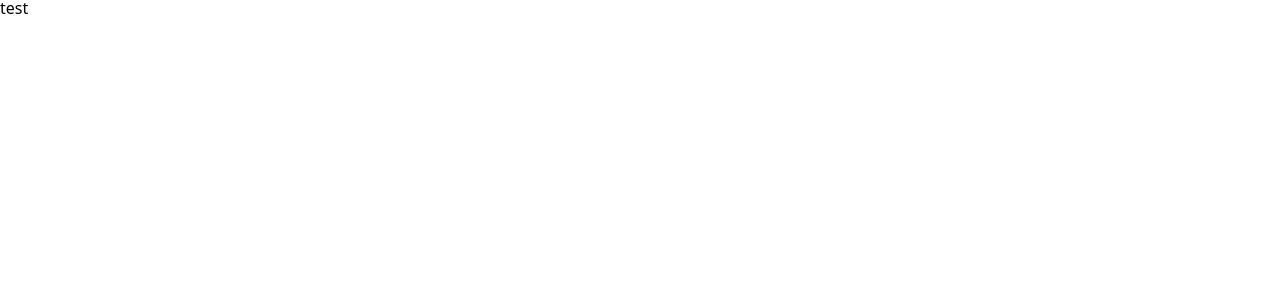
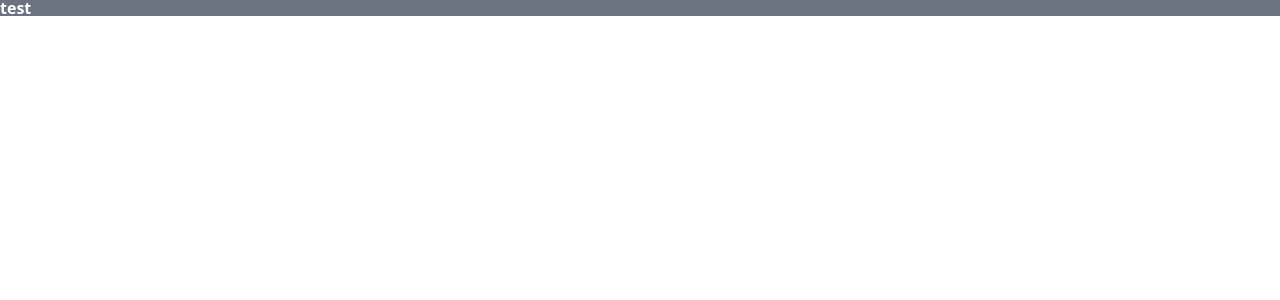
Before and after one commit to Dvaranir/portfolio-frontend, a Nuxt app: page / in a window 1280 px wide. Shown: the top 300 px of the page. Built offline with nearby package versions, Linux system fonts and the light colour scheme.

Commit message:
feat: eslint formatting in .vscodes on save. fix: Some libraries moved to dev deps. feat: Boilerplate for dark and light themes

```diff
--- a/app.vue
+++ b/app.vue
@@ -1,8 +1,14 @@
+<script lang="ts" setup>
+
+</script>
+
 <template>
+  <div class="content dark">
     <ClientOnly>
       <NuxtLoadingIndicator color="#9BCB30" />
     </ClientOnly>
     <NuxtLayout>
       <NuxtPage />
     </NuxtLayout>
+  </div>
 </template>
--- a/assets/css/main.css
+++ b/assets/css/main.css
@@ -1,5 +1,22 @@
 @import "tailwindcss";
+@import "./variables.css";
 
-html, :host{
-    line-height: 1;
+html,
+:host {
+	line-height: 1;
 }
+
+@theme {
+	--color-gray-1: var(--color-gray-1);
+	--color-gray-2: var(--color-gray-2);
+	--color-gray-3: var(--color-gray-3);
+	--color-gray-4: var(--color-gray-4);
+	--color-gray-5: var(--color-gray-5);
+	--color-gray-6: var(--color-gray-6);
+	--color-gray-7: var(--color-gray-7);
+	--color-gray-8: var(--color-gray-8);
+	--color-gray-9: var(--color-gray-9);
+	--color-gray-10: var(--color-gray-10);
+	--color-gray-11: var(--color-gray-11);
+	--color-gray-12: var(--color-gray-12);
+}
--- /dev/null
+++ b/assets/css/variables.css
@@ -0,0 +1,33 @@
+:root {
+	--color-green: #10b981;
+}
+
+.content.light {
+	--color-gray-1: #fff;
+	--color-gray-2: #f9fafb;
+	--color-gray-3: #f3f4f6;
+	--color-gray-4: #e5e7eb;
+    --color-gray-5: #d1d5db;
+    --color-gray-6: #9ca3af;
+    --color-gray-7: #6b7280;
+    --color-gray-8: #4b5563;
+    --color-gray-9: #374151;
+    --color-gray-10: #1f2937;
+    --color-gray-11: #111827;
+    --color-gray-12: #030712;
+}
+
+.content.dark {
+    --color-gray-1: #030712;
+    --color-gray-2: #111827;
+    --color-gray-3: #1f2937;
+    --color-gray-4: #374151;
+    --color-gray-5: #4b5563;
+    --color-gray-6: #6b7280;
+    --color-gray-7: #9ca3af;
+    --color-gray-8: #d1d5db;
+    --color-gray-9: #e5e7eb;
+    --color-gray-10: #f3f4f6;
+    --color-gray-11: #f9fafb;
+    --color-gray-12: #fff;
+}
--- a/package.json
+++ b/package.json
@@ -16,16 +16,16 @@
     "lint:fix": "cross-env NODE_OPTIONS='--disable-warning=ExperimentalWarning' eslint . --fix"
   },
   "dependencies": {
-    "@nuxt/eslint": "1.3.0",
-    "eslint": "^9.5.0",
     "nuxt": "^3.17.2",
     "vue": "^3.5.13",
     "vue-router": "^4.5.1"
   },
   "devDependencies": {
     "@antfu/eslint-config": "^4.13.0",
+    "@nuxt/eslint": "^1.3.0",
     "@tailwindcss/vite": "^4.1.5",
     "cross-env": "^7.0.3",
+    "eslint": "^9.26.0",
     "tailwindcss": "^4.1.5",
     "typescript": "^5.8.3",
     "vue-tsc": "^2.2.10"
--- a/pages/index.vue
+++ b/pages/index.vue
@@ -1,7 +1,9 @@
 <script lang="ts" setup></script>
 
 <template>
-  <div>test</div>
+  <div class="bg-gray-6 text-white font-bold">
+    test
+  </div>
 </template>
 
 <style></style>
```
Also changed, not shown: layouts/default.vue (+2 -6 lines), 1 other file (tests, documents, lock files or other folders). Lines whose indentation alone changed are shown as unchanged.
